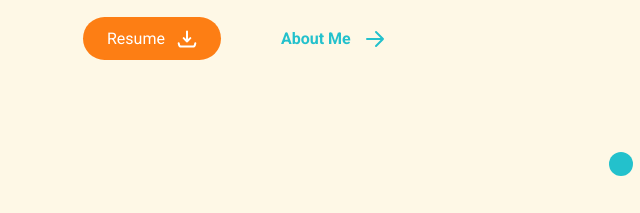
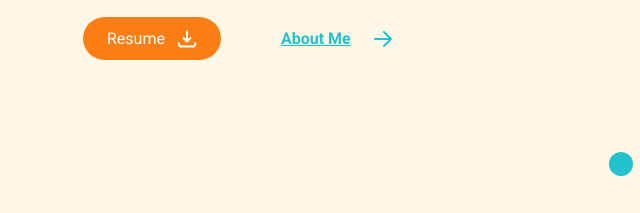
Before and after one commit to Rakeshsoni7296/My-Portfolio, a website built with Parcel: page index.html in a window 1280 px wide. In both pictures the pointer is over the element "About Me". Shown: the part 443-656 px from the top of the page, 17-657 px from the left. Built offline with nearby package versions, Linux system fonts and the light colour scheme.

Commit message:
Minor Change

```diff
--- a/static/styles/Home/hero.css
+++ b/static/styles/Home/hero.css
@@ -66,7 +66,7 @@
   background: linear-gradient(180deg, #FFC107 0%, #FD7E14 100%);
 }
 
-.about-me:hover a {
+.about-me:hover span {
   margin-right: 20px;
   text-decoration: underline;
 }
```
